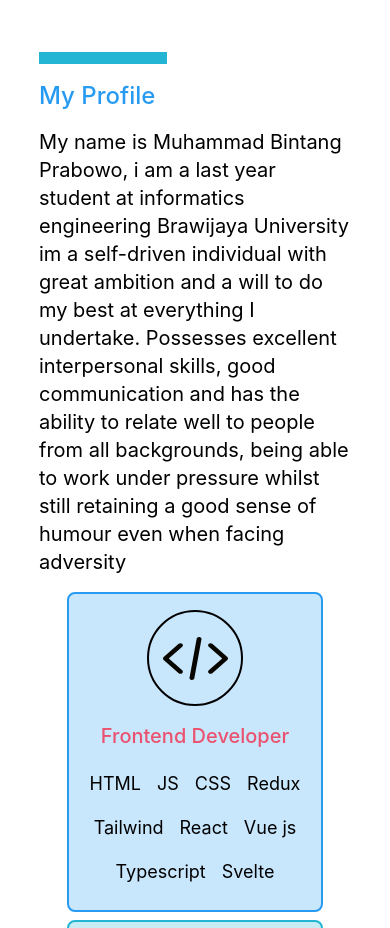
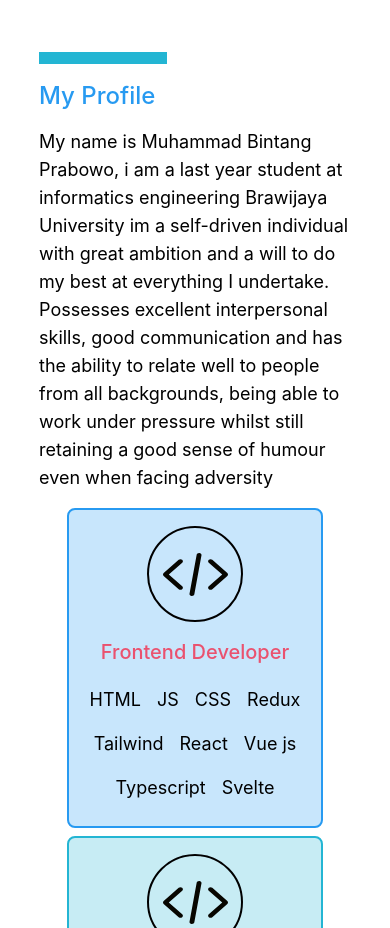
Before and after one commit to bintangpr/new-personal-web, a React (Create React App) app: page / in a window 390 px wide. Shown: the part 920-1848 px from the top of the page. Built offline with nearby package versions, Linux system fonts and the light colour scheme.

Commit message:
change font size at profile

```diff
--- a/src/Section/profile.js
+++ b/src/Section/profile.js
@@ -10,7 +10,7 @@ function profile() {
         <div className="w-4/5 mx-auto">
           <div className="bg-lightgreen w-32 sm:w-56 h-3"/>
           <h1 className="my-4 text-2xl md:text-3xl font-medium text-blue">My Profile</h1>
-          <p className="text-xl font-normal">{profileText.myProfile}</p>
+          <p className="text-lg sm:text-xl font-normal">{profileText.myProfile}</p>
           <div className="my-4 block sm:flex justify-center gap-24">
             <Card name="Frontend Developer" bg="bg-blue/25" border="border-blue" img={CodeImage} techlist={techListing}/>
             <Card name="Android Developer" bg="bg-lightgreen/25" border="border-lightgreen" img={CodeImage} techlist={androidListing}/>
```
